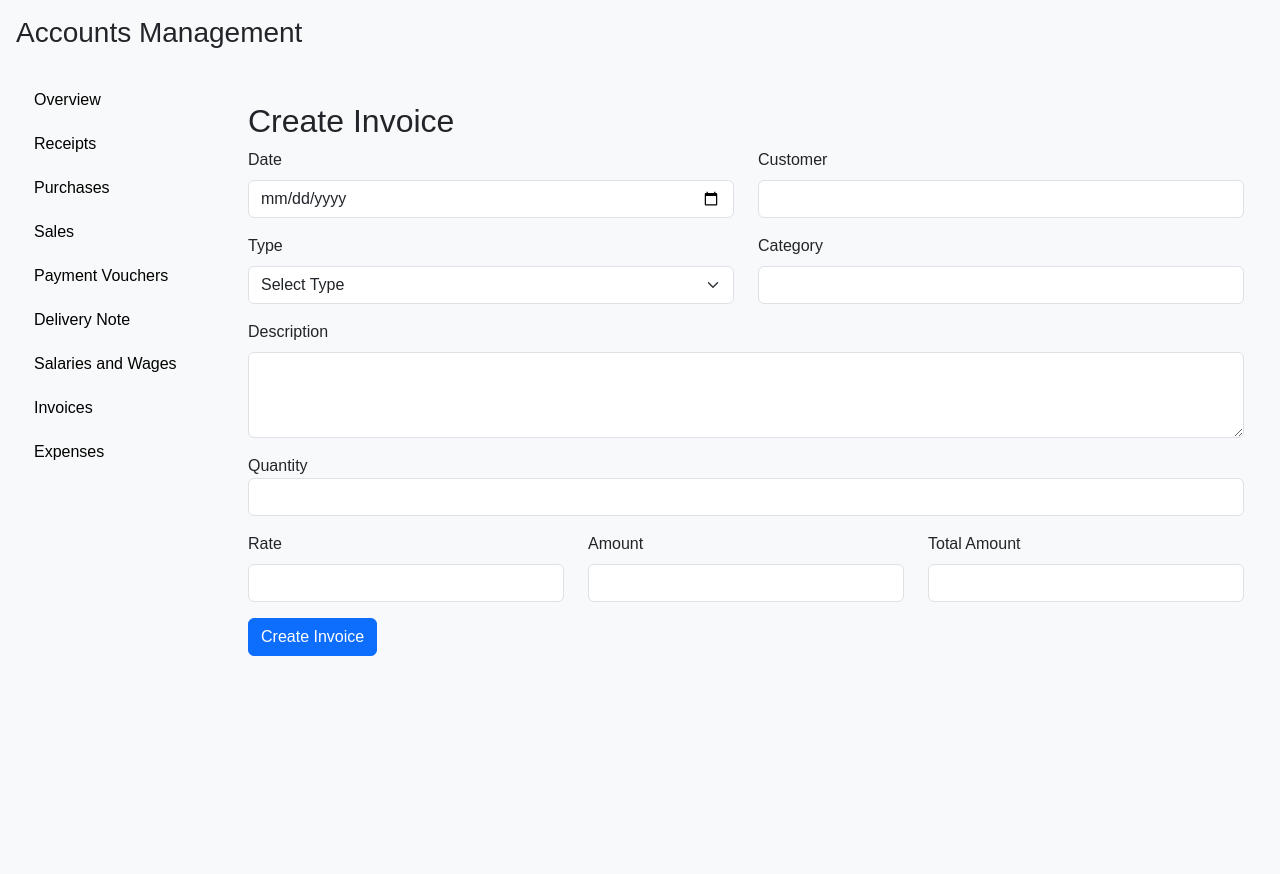
After one commit to ampereza/kenkom123, a Flask app: template main_folder/templates/accounts/invoices.html in a window 1280 px wide. The commit adds this page. Run offline with Flask 3, Linux system fonts and the light colour scheme; the template is opened without the code that fills it, so the values that code supplies are empty.

Commit message:
inohug7yfr

```diff
--- a/main_folder/templates/accounts/accounts_base.html
+++ b/main_folder/templates/accounts/accounts_base.html
@@ -50,7 +50,8 @@
                     <a class="nav-link" href="{{url_for('accounting.payment_vouchers')}}">Payment Vouchers</a>
                     <a class="nav-link" href="{{url_for('accounting.delivery_note')}}">Delivery Note</a>
                     <a class="nav-link" href="#salaries">Salaries and Wages</a>
-                    <a class="nav-link" href="#expenses">Other Expenses</a>
+                    <a class="nav-link" href="{{url_for('accounting.invoices')}}">Invoices</a>
+                    <a class="nav-link" href="{{url_for('accounting.expenses')}}">Expenses</a>
                 </nav>
             </div>
             <div class="col-md-10 content">
--- /dev/null
+++ b/main_folder/templates/accounts/invoices.html
@@ -0,0 +1,76 @@
+{% extends "accounts/accounts_base.html" %}
+
+{% block content %}
+<div class="container mt-4">
+    <h2>Create Invoice</h2>
+    <form method="POST" action="{{ url_for('accounting.create_invoice') }}">
+        <div class="row">
+            <div class="col-md-6 mb-3">
+                <label for="date" class="form-label">Date</label>
+                <input type="date" class="form-control" id="date" name="date" required>
+            </div>
+            <div class="col-md-6 mb-3">
+                <label for="customer" class="form-label">Customer</label>
+                <input type="text" class="form-control" id="customer" name="customer" required>
+            </div>
+        </div>
+
+        <div class="row">
+            <div class="col-md-6 mb-3">
+                <label for="type" class="form-label">Type</label>
+                <select class="form-select" id="type" name="type" required>
+                    <option value="">Select Type</option>
+                    <option value="sale">sale</option>
+                    <option value="treatment">Treatment</option>
+                    <option value="other">Others</option>
+                </select>
+            </div>
+            <div class="col-md-6 mb-3">
+                <label for="category" class="form-label">Category</label>
+                <input type="text" class="form-control" id="category" name="category" required>
+            </div>
+        </div>
+
+        <div class="mb-3">
+            <label for="description" class="form-label">Description</label>
+            <textarea class="form-control" id="description" name="description" rows="3" required></textarea>
+        </div>
+
+        <!--quantity-->
+        <div class="mb-3">
+            <label for="quantity"  class = "form_label">Quantity</label>
+            <input type="number" class="form-control" id="quantity" name="quantity" required>
+        </div>
+
+        <div class="row">
+            <div class="col-md-4 mb-3">
+                <label for="rate" class="form-label">Rate</label>
+                <input type="number" class="form-control" id="rate" name="rate" step="0.01" required>
+            </div>
+            <div class="col-md-4 mb-3">
+                <label for="amount" class="form-label">Amount</label>
+                <input type="number" class="form-control" id="amount" name="amount" required>
+            </div>
+            <div class="col-md-4 mb-3">
+                <label for="total_amount" class="form-label">Total Amount</label>
+                <input type="number" class="form-control" id="total_amount" name="total_amount" readonly>
+            </div>
+        </div>
+
+        <button type="submit" class="btn btn-primary">Create Invoice</button>
+    </form>
+</div>
+
+<script>
+    // Calculate total amount automatically
+    document.getElementById('rate').addEventListener('input', calculateTotal);
+    document.getElementById('amount').addEventListener('input', calculateTotal);
+
+    function calculateTotal() {
+        const rate = parseFloat(document.getElementById('rate').value) || 0;
+        const amount = parseFloat(document.getElementById('amount').value) || 0;
+        const total = rate * amount;
+        document.getElementById('total_amount').value = total.toFixed(2);
+    }
+</script>
+{% endblock %}
```
Also changed, not shown: main_folder/accounting.py (+104 -6 lines), main_folder/templates/accounts/expenses.html (+25 -1 lines).
